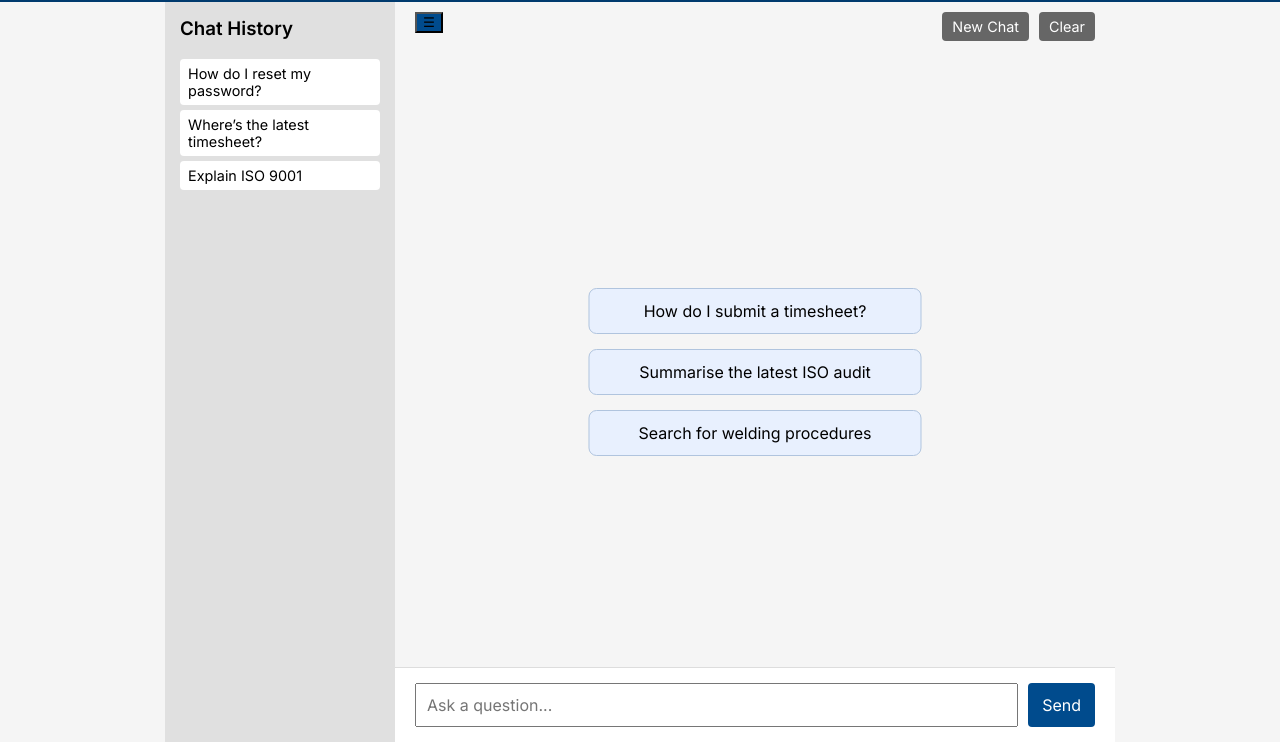
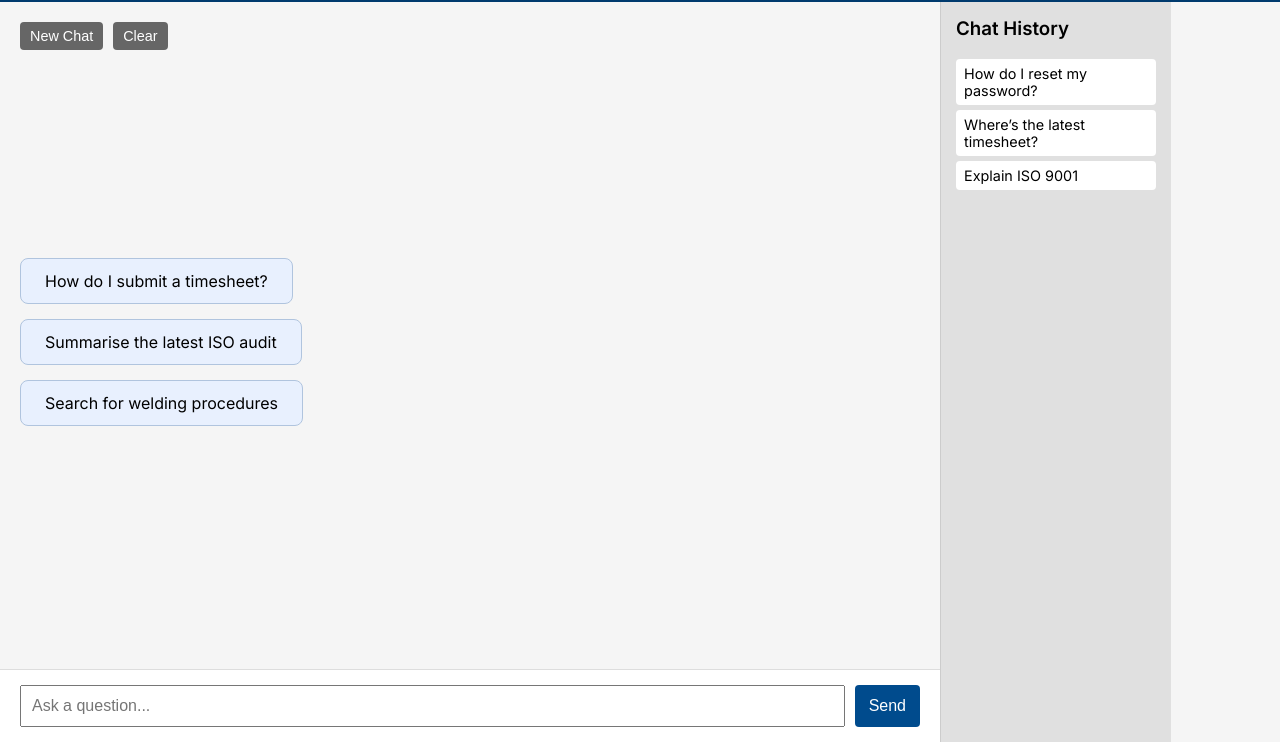
Before and after one commit to rsmith0770/mira-frontend, a plain HTML site: page index.html in a window 1280 px wide. Shown: the part 58-800 px from the top of the page. Drawn offline with Linux system fonts and the light colour scheme.

Commit message:
Update index.html

```diff
--- a/index.html
+++ b/index.html
@@ -42,14 +42,86 @@
     .top-right select {
       padding: 8px;
       font-size: 1em;
-      font-family: 'Inter', sans-serif;
     }
 
     .main {
       flex: 1;
       display: flex;
       overflow: hidden;
-      justify-content: center;
+    }
+
+    .chat-wrapper {
+      flex: 1;
+      max-width: 900px;
+      display: flex;
+      flex-direction: column;
+      padding: 20px;
+      padding-bottom: 80px;
+    }
+
+    .chat-log {
+      flex: 1;
+      overflow-y: auto;
+      display: none;
+    }
+
+    .chat-log.visible {
+      display: block;
+    }
+
+    .prompt-box {
+      position: absolute;
+      top: 50%;
+      left: 20px;
+      transform: translateY(-50%);
+      display: flex;
+      flex-direction: column;
+      gap: 15px;
+      align-items: flex-start;
+    }
+
+    .prompt-btn {
+      background: #e8f0fe;
+      border: 1px solid #b0c4de;
+      border-radius: 8px;
+      padding: 12px 24px;
+      font-size: 1em;
+      cursor: pointer;
+      transition: background 0.2s ease;
+      max-width: 400px;
+    }
+
+    .prompt-btn:hover {
+      background: #d0e4ff;
+    }
+
+    .chat-input {
+      position: fixed;
+      bottom: 0;
+      left: 0;
+      right: 200px; /* reserve space for history sidebar */
+      padding: 15px 20px;
+      background: white;
+      border-top: 1px solid #ddd;
+      display: flex;
+      gap: 10px;
+      max-width: 900px;
+    }
+
+    .chat-input input {
+      flex: 1;
+      padding: 10px;
+      font-size: 1em;
+    }
+
+    .chat-input button {
+      padding: 10px 14px;
+      font-size: 1em;
+      border: none;
+      border-radius: 4px;
+      background-color: #004b8d;
+      color: white;
+      cursor: pointer;
     }
 
     .sidebar {
@@ -57,13 +129,7 @@
       background-color: #e0e0e0;
       padding: 15px;
       overflow-y: auto;
-      transition: width 0.3s ease;
-    }
-
-    .sidebar.hidden {
-      width: 0;
-      padding: 0;
-      overflow: hidden;
+      border-left: 1px solid #ccc;
     }
 
     .sidebar h3 {
@@ -80,94 +146,10 @@
       cursor: pointer;
     }
 
-    .chat-wrapper {
-      flex: 1;
-      max-width: 720px;
-      display: flex;
-      flex-direction: column;
-      position: relative;
-      padding-bottom: 80px;
-      width: 100%;
-    }
-
-    .chat-log {
-      flex: 1;
-      overflow-y: auto;
-      border: none;
-      padding: 20px;
-      display: none;
-    }
-
-    .chat-log.visible {
-      display: block;
-    }
-
-    .prompt-box {
-      position: absolute;
-      top: 50%;
-      left: 50%;
-      transform: translate(-50%, -50%);
-      display: flex;
-      flex-direction: column;
-      gap: 15px;
-      align-items: center;
-      text-align: center;
-    }
-
-    .prompt-btn {
-      background: #e8f0fe;
-      border: 1px solid #b0c4de;
-      border-radius: 8px;
-      padding: 12px 24px;
-      font-size: 1em;
-      cursor: pointer;
-      transition: background 0.2s ease;
-      width: 100%;
-      max-width: 400px;
-    }
-
-    .prompt-btn:hover {
-      background: #d0e4ff;
-    }
-
-    .chat-input {
-      position: absolute;
-      bottom: 0;
-      left: 0;
-      right: 0;
-      padding: 15px 20px;
-      background: white;
-      border-top: 1px solid #ddd;
+    .controls {
       display: flex;
       gap: 10px;
-      max-width: 720px;
-      margin: 0 auto;
-    }
-
-    .chat-input input {
-      flex: 1;
-      padding: 10px;
-      font-size: 1em;
-      font-family: 'Inter', sans-serif;
-    }
-
-    .chat-input button {
-      padding: 10px 14px;
-      font-size: 1em;
-      border: none;
-      border-radius: 4px;
-      background-color: #004b8d;
-      color: white;
-      font-family: 'Inter', sans-serif;
-      cursor: pointer;
-    }
-
-    .controls {
-      position: absolute;
-      top: 10px;
-      right: 20px;
-      display: flex;
-      gap: 10px;
+      margin-bottom: 10px;
     }
 
     .controls button {
@@ -178,20 +160,11 @@
       padding: 6px 10px;
       cursor: pointer;
       font-size: 0.9em;
-      font-family: 'Inter', sans-serif;
-    }
-
-    .toggle-sidebar {
-      position: absolute;
-      top: 10px;
-      left: 20px;
-      background-color: #004b8d;
     }
   </style>
 </head>
 <body>
 
-  <!-- Header -->
   <div class="top-bar">
     <div class="top-left">
       <img src="bhclogo.png" alt="BHC Logo">
@@ -205,39 +178,35 @@
     </div>
   </div>
 
-  <!-- Main Body -->
   <div class="main">
-    <!-- Sidebar -->
-    <div class="sidebar" id="sidebar">
-      <h3>Chat History</h3>
-      <div class="history-item">How do I reset my password?</div>
-      <div class="history-item">Where’s the latest timesheet?</div>
-      <div class="history-item">Explain ISO 9001</div>
-    </div>
-
-    <!-- Chat Column -->
+    <!-- Left Chat Panel -->
     <div class="chat-wrapper">
       <div class="controls">
         <button onclick="newChat()">New Chat</button>
         <button onclick="clearChat()">Clear</button>
       </div>
-      <button class="toggle-sidebar" onclick="toggleSidebar()">☰</button>
 
-      <!-- Prompt Center -->
+      <!-- Prompt Suggestions -->
       <div class="prompt-box" id="promptBox">
         <div class="prompt-btn" onclick="usePrompt('How do I submit a timesheet?')">How do I submit a timesheet?</div>
         <div class="prompt-btn" onclick="usePrompt('Summarise the latest ISO audit')">Summarise the latest ISO audit</div>
         <div class="prompt-btn" onclick="usePrompt('Search for welding procedures')">Search for welding procedures</div>
       </div>
 
-      <!-- Chat Log -->
       <div class="chat-log" id="chatLog"></div>
 
-      <!-- Input -->
       <div class="chat-input">
         <input type="text" id="userInput" placeholder="Ask a question..." />
         <button onclick="sendMessage()">Send</button>
       </div>
+    </div>
+
+    <!-- Right Sidebar History -->
+    <div class="sidebar" id="sidebar">
+      <h3>Chat History</h3>
+      <div class="history-item">How do I reset my password?</div>
+      <div class="history-item">Where’s the latest timesheet?</div>
+      <div class="history-item">Explain ISO 9001</div>
     </div>
   </div>
 
@@ -248,16 +217,13 @@
     function sendMessage() {
       const input = document.getElementById('userInput');
       const source = document.getElementById('dataSource').value;
-
       if (!input.value.trim()) return;
 
       const userMsg = `<div><strong>You:</strong> ${input.value}</div>`;
       const systemMsg = `<div><strong>Mira:</strong> [thinking using <em>${source}</em> data...]</div>`;
-
       chatLog.innerHTML += userMsg + systemMsg;
       input.value = '';
       chatLog.scrollTop = chatLog.scrollHeight;
-
       promptBox.style.display = 'none';
       chatLog.classList.add('visible');
     }
@@ -277,11 +243,6 @@
       clearChat();
     }
 
-    function toggleSidebar() {
-      const sidebar = document.getElementById('sidebar');
-      sidebar.classList.toggle('hidden');
-    }
-
     window.onload = () => {
       chatLog.classList.remove('visible');
       promptBox.style.display = 'flex';
```
